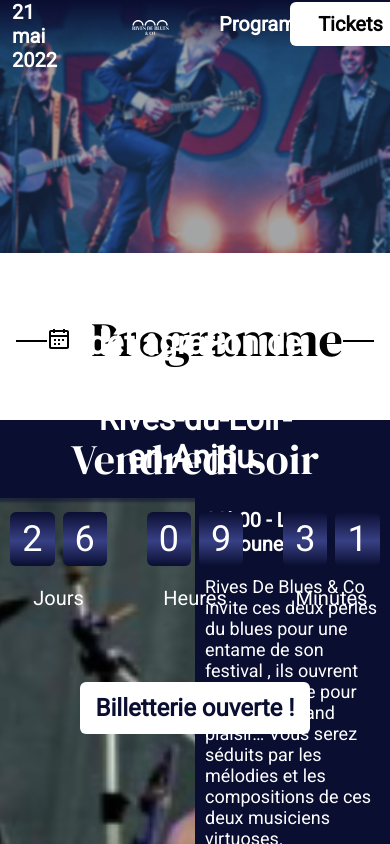
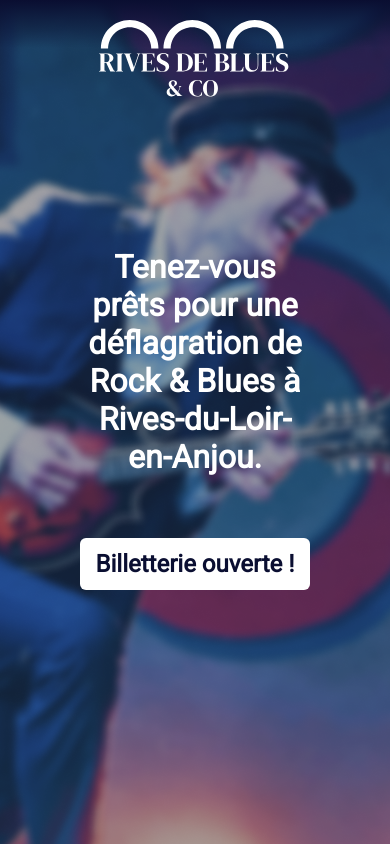
Before and after one commit to CyrielleAlbert/RivesDeBlues, a React (Create React App) app: page / in a window 390 px wide. Shown: the top 844 px of the page. Built offline with nearby package versions, Linux system fonts and the light colour scheme.

Commit message:
mobile version Header

```diff
--- a/src/Pages/Home.jsx
+++ b/src/Pages/Home.jsx
@@ -33,7 +33,7 @@ function Home(props) {
         <div>
             <Header style={{ zIndex: 100 }} buttonCallback={executeScroll}></Header>
             <div className="background">
-                <img src="/Images/background.png" width={"100%"} style={{ overflow: "hidden" }} />
+                <img src="/Images/background.png" />
             </div>
             <div className="content" stle={{ width: window.innerWidth }}>
                 <div className="accroche">{"Tenez-vous prêts pour une déflagration de Rock & Blues à Rives-du-Loir-en-Anjou."}</div>
--- a/src/Pages/style/Home.css
+++ b/src/Pages/style/Home.css
@@ -17,11 +17,11 @@
   align-items: center;
   text-align: center;
   width: 100%;
-    font-family: 'Roboto';
+  font-family: "Roboto";
 }
 
 .accroche {
-    font-family: 'Roboto';
+  font-family: "Roboto";
   font-size: 2rem;
   font-weight: bold;
   color: white;
@@ -36,7 +36,7 @@
 
 .bouton1 {
   background-color: white;
-    color: #0A0E31;
+  color: #0a0e31;
   padding: 0.75rem;
   padding-left: 1rem;
   padding-right: 1rem;
@@ -61,14 +61,58 @@
 }
 
 .infos-pratiques-title {
-    font-family: 'DM Serif Display';
+  font-family: "DM Serif Display";
   font-size: 2.5rem;
   width: 100%;
   text-align: center;
   padding: 0.75rem;
-    color: #0A0E31;
+  color: #0a0e31;
+}
+.background img{
+    width:100%;
+    overflow: hidden;
 }
 
 .billetterie {
-    background-color: #0A0E31;
+  background-color: #0a0e31;
 }
+
+@media (max-width: 900px) {
+  .countdown {
+    visibility: hidden;
+  }
+  .bouton1 {
+    background-color: white;
+    color: #0a0e31;
+    padding: 0.75rem;
+    padding-left: 1rem;
+    padding-right: 1rem;
+    font-size: 1.5rem;
+    font-weight: bolder;
+    margin-top: -4.5rem;
+    border-radius: 0.375rem;
+    cursor: pointer;
+    text-decoration: none;
+  }
+  .background {
+    position: relative;
+    margin-top: -4.5rem;
+    left: 0rem;
+    z-index: -100;
+    bottom: 0rem;
+    padding-bottom: 0rem;
+    height: 600;
+    width:auto;
+    overflow: hidden;
+    display: flex;
+    flex-direction: column;
+    justify-content: center;
+    align-items: center;
+  }
+  .background img{
+    width:auto;
+    flex-shrink: 0;
+    min-width: 100%;
+    min-height: 100%
+  }
+}
--- a/src/reusable-components/style/Header.css
+++ b/src/reusable-components/style/Header.css
@@ -1,7 +1,7 @@
 .main {
   display: flex;
   flex-direction: row;
-    background: linear-gradient(180deg, #0A0E31 0%, rgba(0, 0, 0, 0) 100%);
+  background: linear-gradient(180deg, #0a0e31 0%, rgba(0, 0, 0, 0) 100%);
   color: white;
   height: 3rem;
   font-size: 1.25rem;
@@ -24,8 +24,8 @@
   align-items: baseline;
   justify-content: center;
 }
-.logo img{
-    width:30%;
+.logo img {
+  width: 30%;
 }
 .programme {
   width: 10%;
@@ -33,7 +33,7 @@
   align-items: center;
   padding: 1.25rem;
   justify-content: center;
-    cursor: pointer
+  cursor: pointer;
 }
 
 .tickets {
@@ -42,7 +42,7 @@
   display: flex;
   align-items: center;
   justify-content: center;
-    cursor: pointer
+  cursor: pointer;
 }
 
 .CTA {
@@ -53,3 +53,31 @@
   border-radius: 0.375rem;
   color: black;
 }
+@media (max-width: 900px) {
+  .date {
+    width: 0%;
+    visibility: hidden;
+    padding: 0;
+  }
+
+  .logo {
+    margin-left: 20%;
+    width: 60%;
+    padding: 1.25rem;
+    display: flex;
+    align-items: baseline;
+    justify-content: center;
+  }
+  .logo img {
+    width: 100%;
+  }
+  .programme {
+    width: 0%;
+    visibility: hidden;
+  }
+
+  .tickets {
+    width: 0%;
+    visibility: hidden;
+  }
+}
```
Lines whose indentation alone changed are shown as unchanged.
